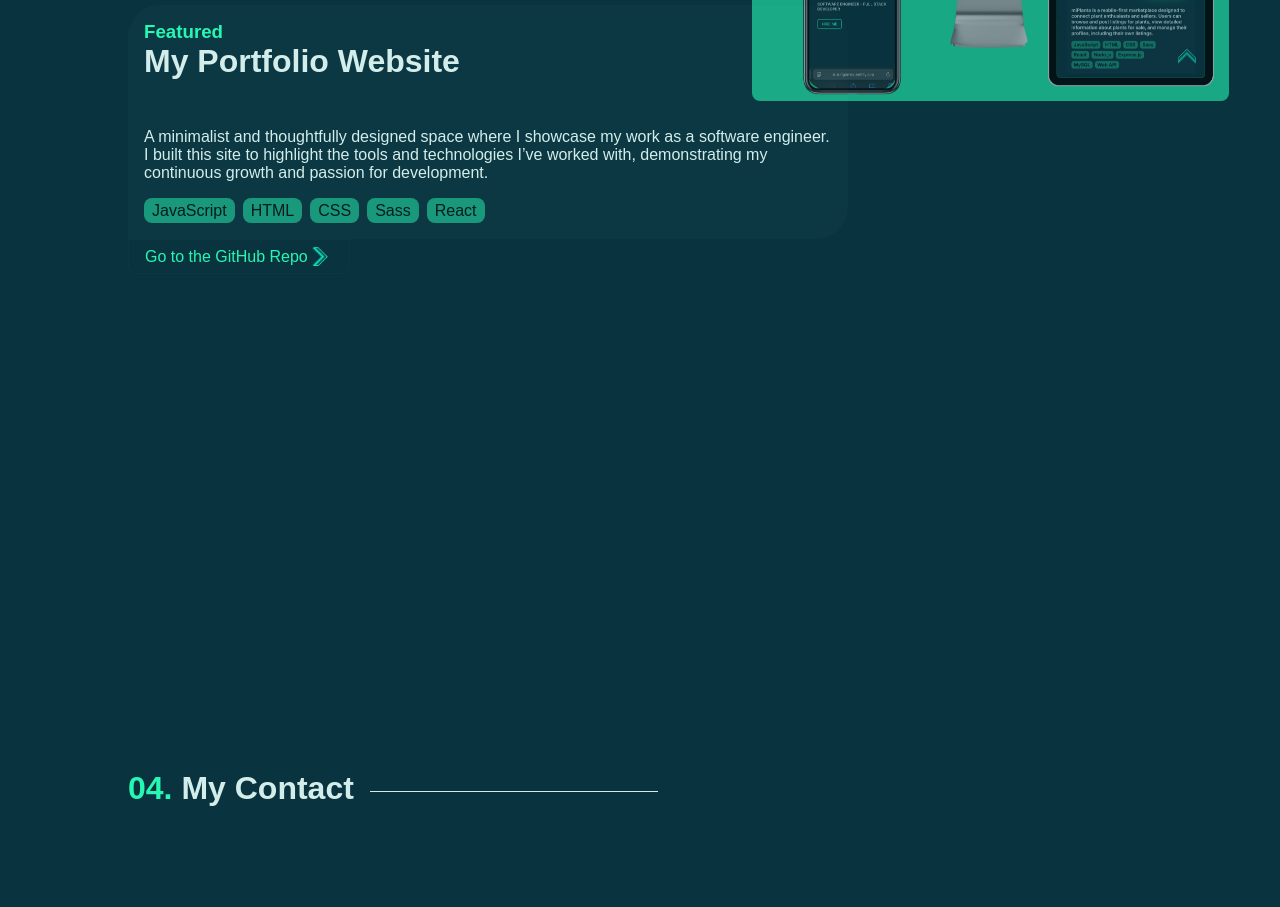
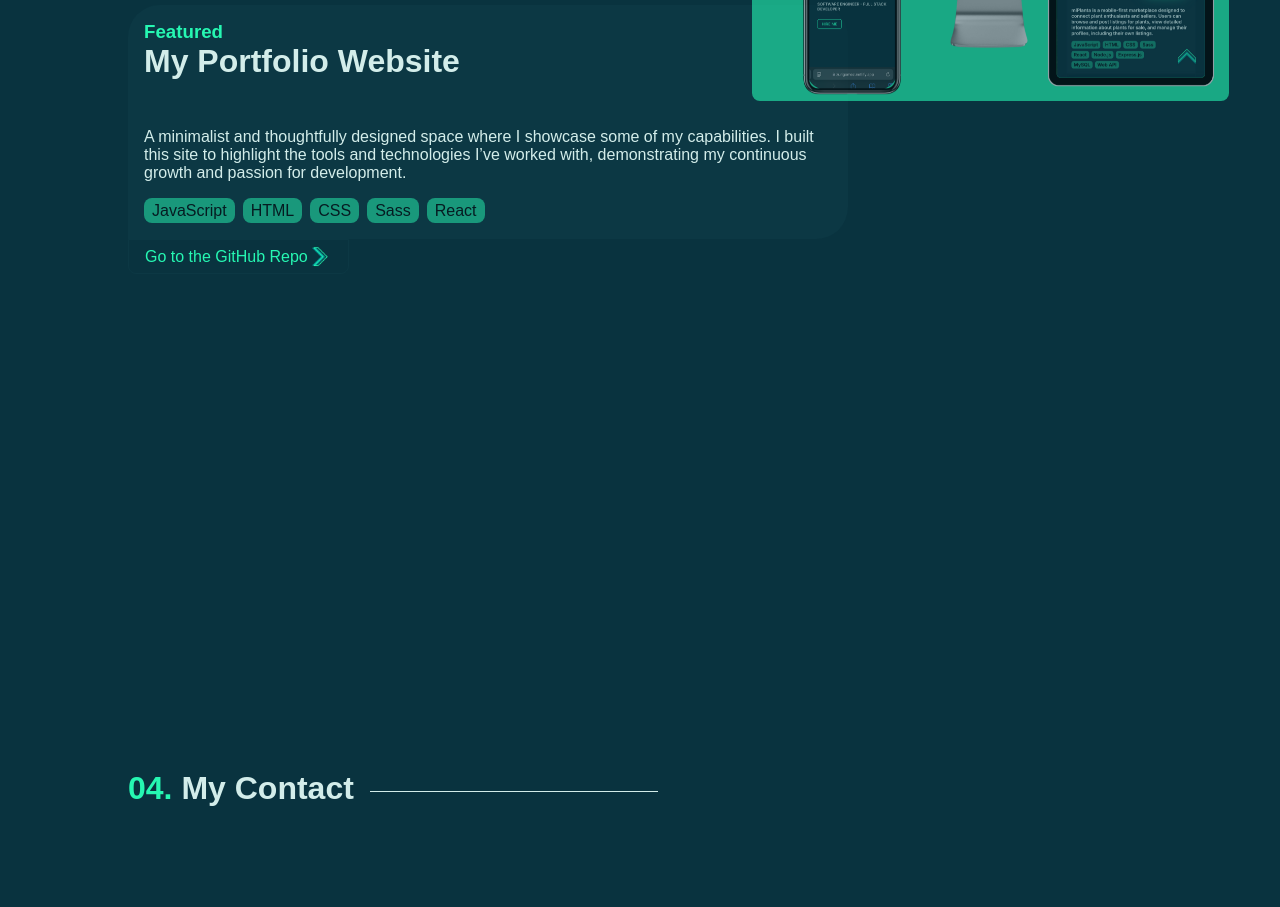
Before and after one commit to ZuriGomez/zuri-gomez-portfolio, a React (Vite) app: page / in a window 1280 px wide. Shown: the part 4340-5247 px from the top of the page. Built offline with nearby package versions, Linux system fonts and the light colour scheme; a web font is replaced by a local one.

Commit message:
make changes in position of images for the work samples.

```diff
--- a/src/components/MyWorkSection/MyWorkSection.jsx
+++ b/src/components/MyWorkSection/MyWorkSection.jsx
@@ -85,7 +85,7 @@ function MyWorkSection() {
             <h3 className="work-section__item-info__subtitle">Featured</h3>
             <h2 className="work-section__item-info__title">My Portfolio Website</h2>
             <p className="work-section__item-info__text">
-            A minimalist and thoughtfully designed space where I showcase my work as a software engineer. I built this site to highlight the tools and technologies I’ve worked with, demonstrating my continuous growth and passion for development.
+            A minimalist and thoughtfully designed space where I showcase some of my capabilities. I built this site to highlight the tools and technologies I’ve worked with, demonstrating my continuous growth and passion for development.
             </p>
             <div className="work-section__item-info__tools">
               <p className="work-section__item-info__tools-tag">JavaScript</p>
--- a/src/components/MyWorkSection/MyWorkSection.scss
+++ b/src/components/MyWorkSection/MyWorkSection.scss
@@ -110,8 +110,8 @@
     width: fit-content;
     border-radius: 0.5rem;
     position: relative;
-    top: 0rem;
-    right: -8rem;
+    top: 1rem;
+    right: -8.5rem;
     opacity: 60%;
 
     &:hover {
```
